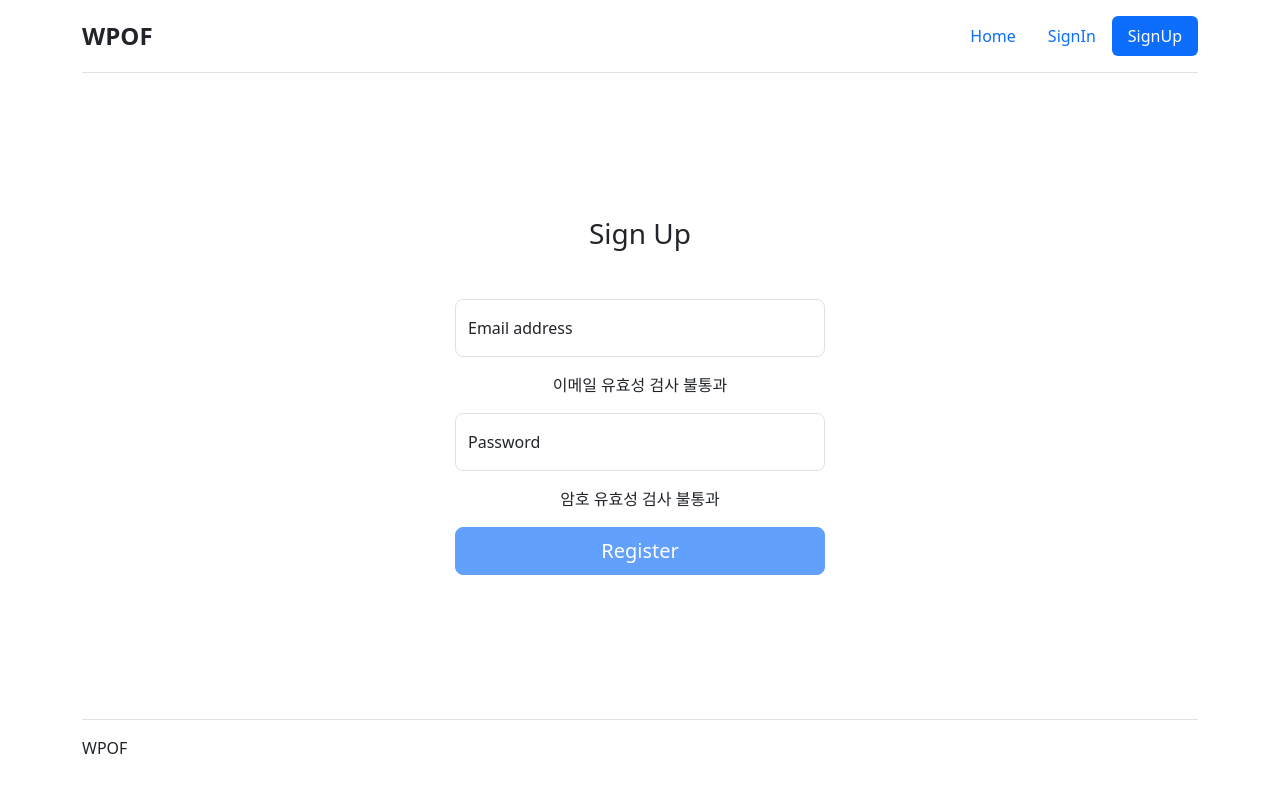
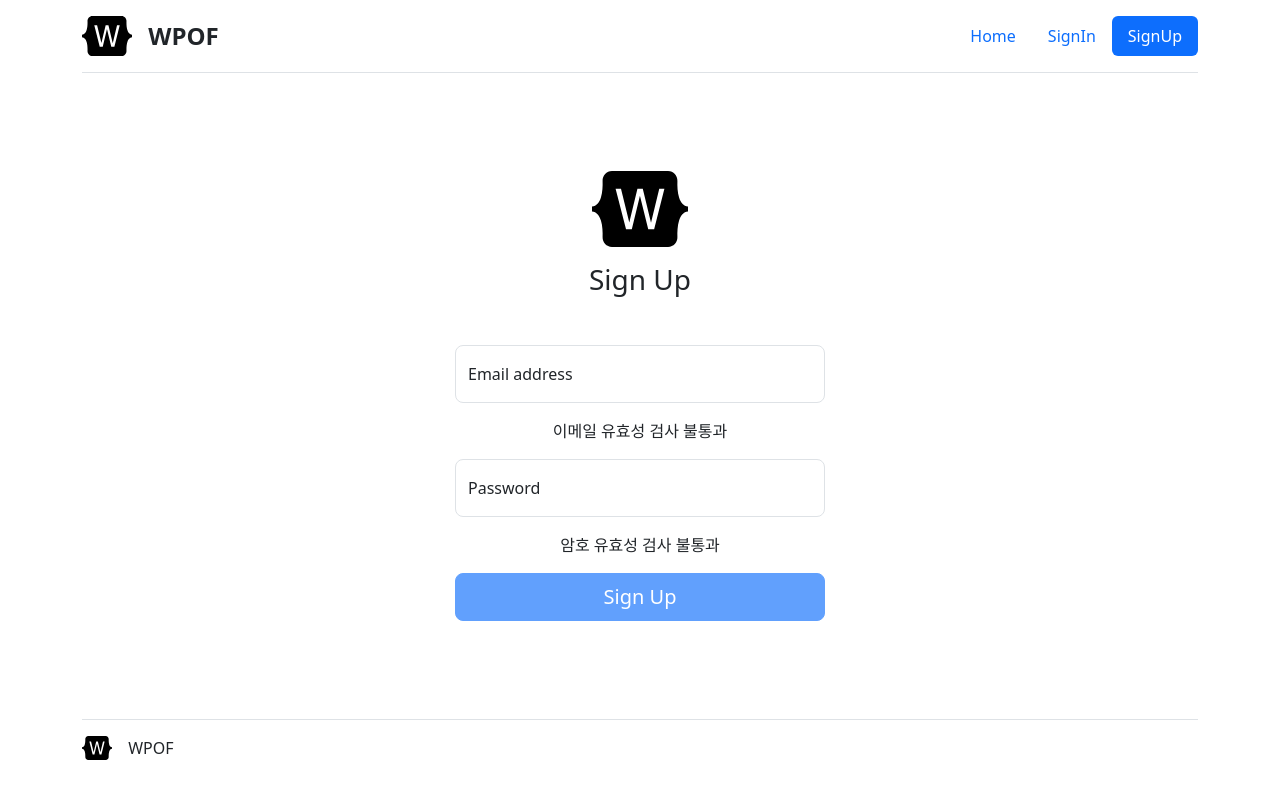
Before and after one commit to gkwk/wanted-pre-onboarding-frontend, a React (Create React App) app: page /signup in a window 1280 px wide. Built offline with nearby package versions, Linux system fonts and the light colour scheme.

Commit message:
logo 삽입 및 readme 작성

```diff
--- a/src/htmlpreset/Footer.jsx
+++ b/src/htmlpreset/Footer.jsx
@@ -1,12 +1,12 @@
-// import { BrowserRouter, Routes, Route } from 'react-router-dom';
-// import { Link } from 'react-router-dom';
 import './css/Footer.css';
+import logo from '../W_logo.svg';
 
 function Footer() {
     return (
         <div className="container mt-auto">
             <footer className="d-flex flex-wrap justify-content-between align-items-center py-3 my-4 border-top" id="_footer">
                 <div className="col-md-4 d-flex align-items-center">
+                    <img src={logo} className="footer_logo me-3" alt="logo" />
                     <span className="mb-3 mb-md-0 link-dark">WPOF</span>
                 </div>
             </footer>
--- a/src/htmlpreset/Header.jsx
+++ b/src/htmlpreset/Header.jsx
@@ -1,12 +1,14 @@
 import { Link } from 'react-router-dom';
 import './css/Header.css';
 import AuthCheck from "../AuthCheck/AuthCheck"
+import logo from '../W_logo.svg';
 
 function Header() {
     return (
         <div className="container">
             <header className="d-flex flex-wrap justify-content-center py-3 mb-4 border-bottom" id="_header">
                 <Link to="/" className="d-flex align-items-center mb-3 mb-md-0 me-md-auto text-dark text-decoration-none">
+                    <img src={logo} className="header_logo me-3" alt="logo" />
                     <span className="fs-4"><b>WPOF</b></span>
                 </Link>
 
--- a/src/htmlpreset/css/Footer.css
+++ b/src/htmlpreset/css/Footer.css
@@ -0,0 +1,3 @@
+.footer_logo {
+    height: 24px;
+}
--- a/src/htmlpreset/css/Header.css
+++ b/src/htmlpreset/css/Header.css
@@ -2,3 +2,7 @@ html {
     height: 100%;
     /* width: 100%; */
 }
+
+.header_logo {
+    height: 40px;
+}
--- a/src/page/SignIn.jsx
+++ b/src/page/SignIn.jsx
@@ -3,6 +3,8 @@ import Header from "../htmlpreset/Header";
 import Footer from "../htmlpreset/Footer";
 import { useState, useEffect } from "react";
 import "./css/SignIn.css";
+
+import logo from '../W_logo.svg';
 
 import SignInIDvalidator from '../validator/SignIn_ID_validator';
 import SignInPasswordvalidator from '../validator/SignIn_Password_validator';
@@ -97,7 +99,11 @@ function SignIn() {
 
             <div className="register_div">
                 <div className="form-signin m-auto">
-                <form onSubmit={SignInSubmit}>
+                <div className='d-flex justify-content-center'>
+                    <img src={logo} className="signin_logo mb-3" alt="logo" />
+                </div>
+
+                <form onSubmit={SignInSubmit} noValidate>
                     <div className="text-center">
                         <h1 className="h3 mb-5 fw-normal">Sign In</h1>
                     </div>
@@ -120,7 +126,7 @@ function SignIn() {
                         { form_values_isValidated.password ? <br/> : "암호 유효성 검사 불통과" }
                     </div>
 
-                    <button data-testid="signup-button" disabled={!form_button_isEnable}  className="w-100 btn btn-lg btn-primary" type="submit">Register</button>
+                    <button data-testid="signup-button" disabled={!form_button_isEnable}  className="w-100 btn btn-lg btn-primary" type="submit">Sign In</button>
                 </form>
                 </div>
             </div>
--- a/src/page/SignUp.jsx
+++ b/src/page/SignUp.jsx
@@ -3,6 +3,8 @@ import Header from "../htmlpreset/Header";
 import Footer from "../htmlpreset/Footer";
 import { useState, useEffect } from "react";
 import "./css/Register.css"
+
+import logo from '../W_logo.svg';
 
 import SignInIDvalidator from '../validator/SignIn_ID_validator';
 import SignInPasswordvalidator from '../validator/SignIn_Password_validator';
@@ -88,6 +90,12 @@ function SignUp() {
 
             <div className="register_div">
                 <div className="form-signin m-auto">
+
+                <div className='d-flex justify-content-center'>
+                    <img src={logo} className="signup_logo mb-3" alt="logo" />
+                </div>
+
+
                 <form onSubmit={SignUpSubmit} noValidate>
                     <div className="text-center">
                         <h1 className="h3 mb-5 fw-normal">Sign Up</h1>
@@ -111,7 +119,7 @@ function SignUp() {
                         { form_values_isValidated.password ? <br/> : "암호 유효성 검사 불통과" }
                     </div>
 
-                    <button data-testid="signup-button" disabled={!form_button_isEnable}  className="w-100 btn btn-lg btn-primary" type="submit">Register</button>
+                    <button data-testid="signup-button" disabled={!form_button_isEnable}  className="w-100 btn btn-lg btn-primary" type="submit">Sign Up</button>
                 </form>
                 </div>
             </div>
--- a/src/page/css/Register.css
+++ b/src/page/css/Register.css
@@ -26,15 +26,7 @@
 .form-signin .form-floating:focus-within {
     z-index: 2;
   }
-  /*
-  ._content .form-signin input[type="email"] {
-    margin-bottom: -1px;
-    border-bottom-right-radius: 0;
-    border-bottom-left-radius: 0;
-  }
 
-  ._content .form-signin input[type="password"] {
-    margin-bottom: 10px;
-    border-top-left-radius: 0;
-    border-top-right-radius: 0;
-  } */
+.signup_logo {
+  width: 96px;
+}
--- a/src/page/css/SignIn.css
+++ b/src/page/css/SignIn.css
@@ -26,3 +26,7 @@
 .form-signin .form-floating:focus-within {
     z-index: 2;
   }
+
+.signin_logo {
+  width: 96px;
+}
```
Also changed, not shown: src/W_logo.svg (added), 1 other file (tests, documents, lock files or other folders).
